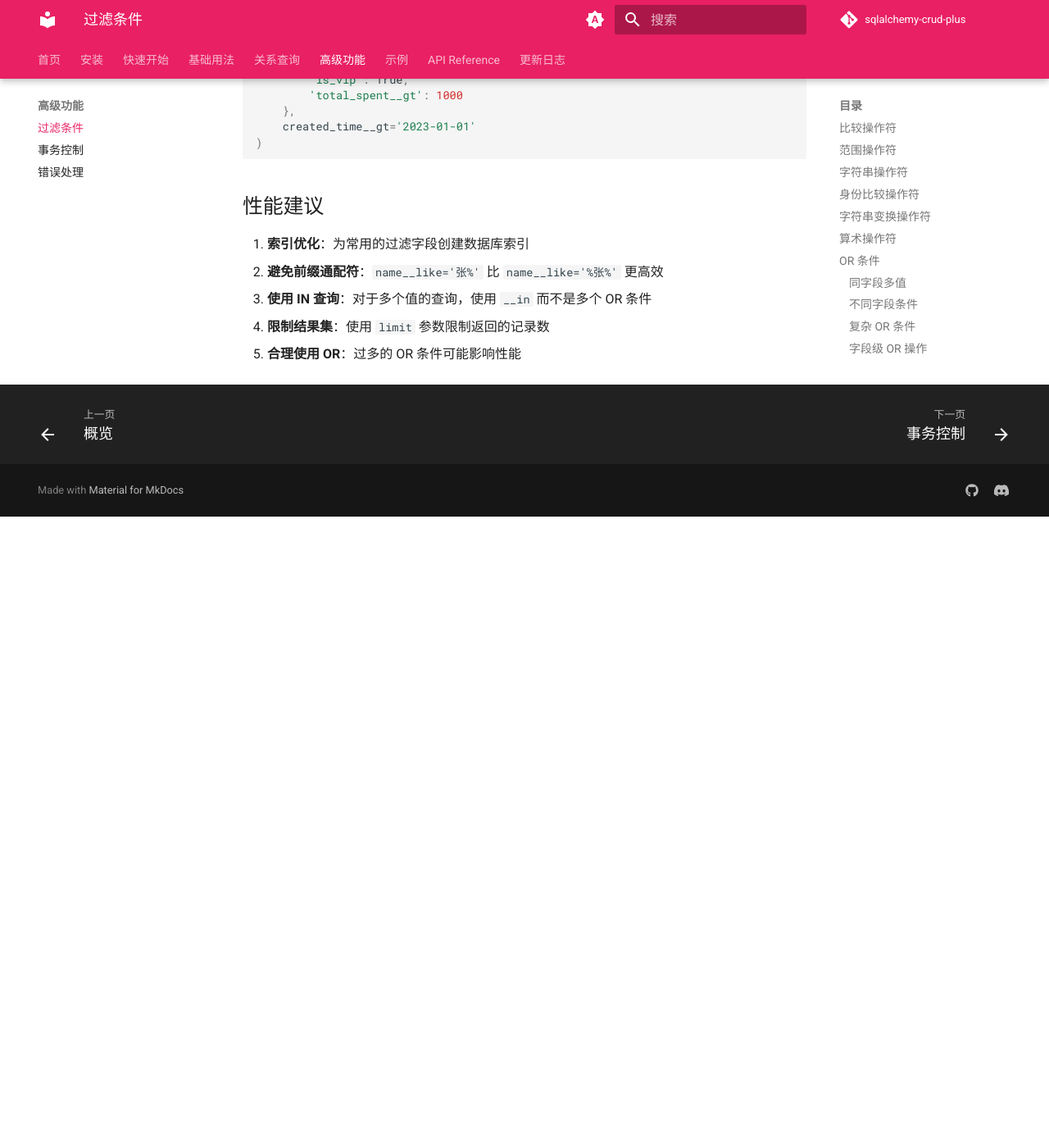
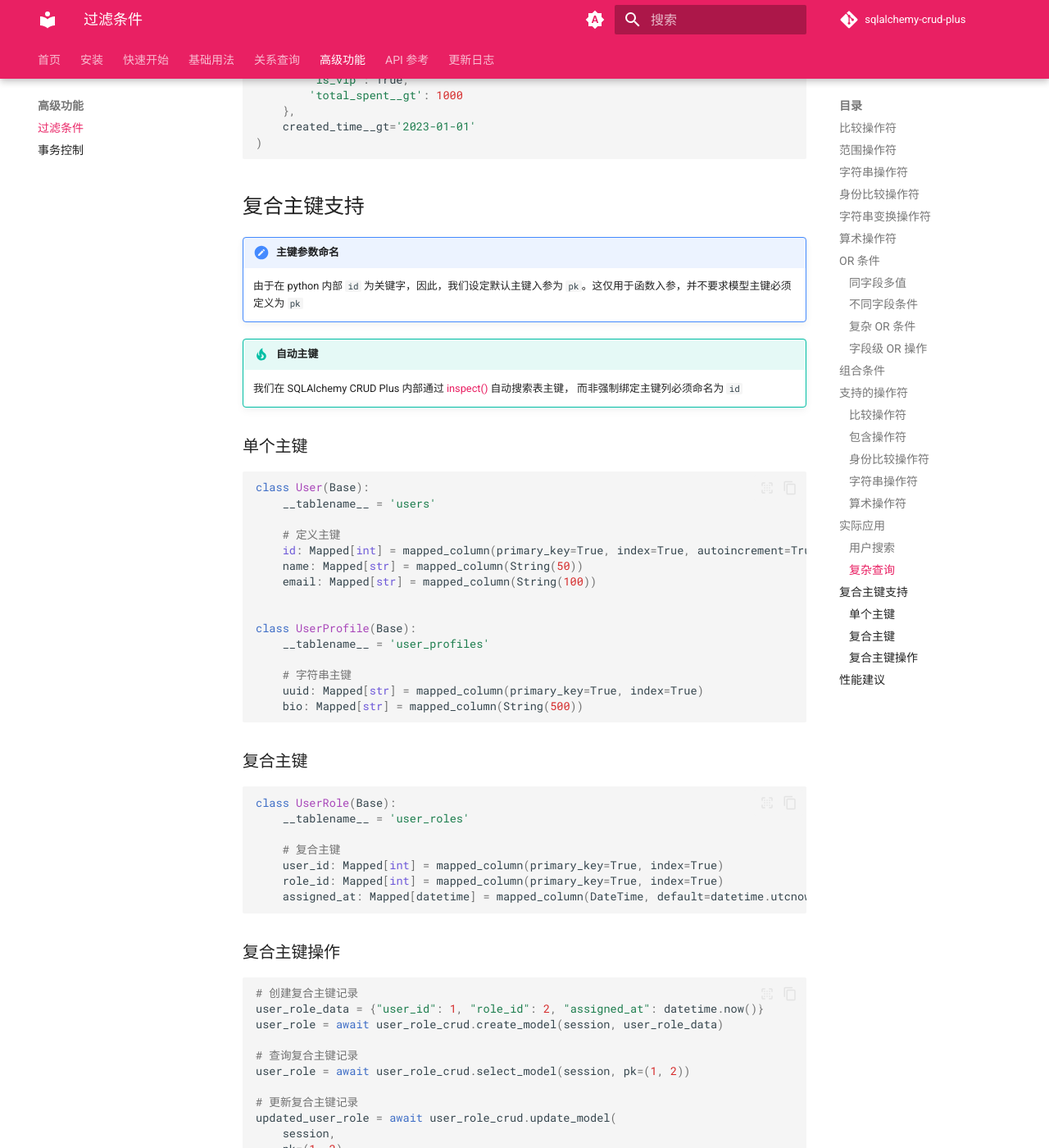
Before and after one commit to fastapi-practices/sqlalchemy-crud-plus, an MkDocs documentation site: the page built from docs/advanced/filter.md, in a window 1280 px wide and 1400 px high, scrolled down 6702 px. Shown: the whole window at 82% size. Built offline with MkDocs 1.6.1 and Material for MkDocs 9.7.7, drawn with Linux system fonts in a browser that asks for light colours; comment, search, counter and statistics services are not loaded; before the commit the page ends 7332 px from its top, so only the background shows below that; some of the changed text lies outside the part shown.

Commit message:
update docs

````diff
--- a/docs/advanced/filter.md
+++ b/docs/advanced/filter.md
@@ -274,6 +274,73 @@
 )
 ```
 
+## 复合主键支持
+
+!!! note "主键参数命名"
+
+    由于在 python 内部 `id` 为关键字，因此，我们设定默认主键入参为 `pk`。这仅用于函数入参，并不要求模型主键必须定义为 `pk`
+
+!!! tip "自动主键"
+
+    我们在 SQLAlchemy CRUD Plus 内部通过 [inspect()](https://docs.sqlalchemy.org/en/20/core/inspection.html) 自动搜索表主键，
+    而非强制绑定主键列必须命名为 `id`
+
+### 单个主键
+
+```python
+class User(Base):
+    __tablename__ = 'users'
+
+    # 定义主键
+    id: Mapped[int] = mapped_column(primary_key=True, index=True, autoincrement=True)
+    name: Mapped[str] = mapped_column(String(50))
+    email: Mapped[str] = mapped_column(String(100))
+
+
+class UserProfile(Base):
+    __tablename__ = 'user_profiles'
+
+    # 字符串主键
+    uuid: Mapped[str] = mapped_column(primary_key=True, index=True)
+    bio: Mapped[str] = mapped_column(String(500))
+```
+
+### 复合主键
+
+```python
+class UserRole(Base):
+    __tablename__ = 'user_roles'
+
+    # 复合主键
+    user_id: Mapped[int] = mapped_column(primary_key=True, index=True)
+    role_id: Mapped[int] = mapped_column(primary_key=True, index=True)
+    assigned_at: Mapped[datetime] = mapped_column(DateTime, default=datetime.utcnow)
+```
+
+### 复合主键操作
+
+```python
+# 创建复合主键记录
+user_role_data = {"user_id": 1, "role_id": 2, "assigned_at": datetime.now()}
+user_role = await user_role_crud.create_model(session, user_role_data)
+
+# 查询复合主键记录
+user_role = await user_role_crud.select_model(session, pk=(1, 2))
+
+# 更新复合主键记录
+updated_user_role = await user_role_crud.update_model(
+    session,
+    pk=(1, 2),
+    obj_in={"assigned_at": datetime.now()}
+)
+
+# 删除复合主键记录
+deleted_count = await user_role_crud.delete_model(session, pk=(1, 2))
+
+# 批量查询复合主键记录
+user_roles = await user_role_crud.select_models(session, user_id=1)
+```
+
 ## 性能建议
 
 1. **索引优化**：为常用的过滤字段创建数据库索引
@@ -281,3 +348,4 @@
 3. **使用 IN 查询**：对于多个值的查询，使用 `__in` 而不是多个 OR 条件
 4. **限制结果集**：使用 `limit` 参数限制返回的记录数
 5. **合理使用 OR**：过多的 OR 条件可能影响性能
+6. **复合主键索引**：为复合主键创建联合索引以提高查询性能
--- a/docs/api/errors.md
+++ b/docs/api/errors.md
@@ -1,120 +1,76 @@
-# 错误
+# 错误类型
 
-本页面记录了 SQLAlchemy CRUD Plus 可能抛出的错误类型和异常。
+本页面记录了 SQLAlchemy CRUD Plus 中定义的错误类型和异常。
 
-## Exception Hierarchy
+## 库内置异常
+
+SQLAlchemy CRUD Plus 定义了以下自定义异常类型：
+
+::: sqlalchemy_crud_plus.errors.SelectOperatorError
+
+::: sqlalchemy_crud_plus.errors.ColumnSortError
+
+::: sqlalchemy_crud_plus.errors.ModelColumnError
+
+::: sqlalchemy_crud_plus.errors.JoinConditionError
+
+::: sqlalchemy_crud_plus.errors.LoadingStrategyError
+
+::: sqlalchemy_crud_plus.errors.MultipleResultsError
+
+## 异常层次结构
 
 ```
 Exception
-├── SQLAlchemyError (from SQLAlchemy)
-│   ├── IntegrityError
-│   ├── DataError
-│   └── OperationalError
-├── ValidationError (from Pydantic)
-└── CRUDPlusError (custom)
-    ├── ModelNotFoundError
-    ├── MultipleResultsFoundError
-    └── InvalidFilterError
+├── SelectOperatorError          # 选择操作符错误
+├── ColumnSortError             # 列排序错误
+├── ModelColumnError            # 模型列错误
+├── JoinConditionError          # JOIN 条件错误
+├── LoadingStrategyError        # 加载策略错误
+└── MultipleResultsFoundError   # 多结果发现错误
 ```
 
-## Common Exceptions
+## 常见异常场景
 
-### ValidationError
+### SelectOperatorError
 
-Raised when Pydantic schema validation fails.
+当使用不支持的过滤操作符时抛出。
 
 ```python
-from pydantic import ValidationError
+from sqlalchemy_crud_plus.errors import SelectOperatorError
 
 try:
-    user_data = UserCreate(name="", email="invalid-email")
-except ValidationError as e:
-    print(f"Validation failed: {e}")
+    users = await user_crud.select_models(session, name__invalid_op='test')
+except SelectOperatorError as e:
+    print(f"不支持的操作符: {e}")
 ```
 
-### IntegrityError
+### ModelColumnError
 
-Raised when database constraints are violated.
+当访问模型中不存在的列时抛出。
 
 ```python
-from sqlalchemy.exc import IntegrityError
+from sqlalchemy_crud_plus.errors import ModelColumnError
 
 try:
-    user = await user_crud.create_model(session, user_data)
-except IntegrityError as e:
-    if "UNIQUE constraint failed" in str(e):
-        print("Email already exists")
+    users = await user_crud.select_models(session, nonexistent_column='value')
+except ModelColumnError as e:
+    print(f"列不存在: {e}")
 ```
 
-### ModelNotFoundError
+### MultipleResultsFoundError
 
-Custom exception for when a model is not found.
+当期望单个结果但找到多个结果时抛出。
 
 ```python
-user = await user_crud.select_model(session, 999)
-if not user:
-    # Handle not found case
-    pass
+from sqlalchemy_crud_plus.errors import MultipleResultsFoundError
+
+try:
+    user = await user_crud.update_model_by_column(
+        session,
+        obj_in={"name": "新名称"},
+        name__like='%张%'  # 可能匹配多条记录
+    )
+except MultipleResultsFoundError as e:
+    print(f"找到多条记录: {e}")
 ```
-
-## Error Handling Patterns
-
-### Basic Error Handling
-
-```python
-async def safe_create_user(user_data: dict):
-    try:
-        validated_data = UserCreate(**user_data)
-        async with _async_db_session() as session:
-            async with session.begin():
-                user = await user_crud.create_model(session, validated_data)
-        return {"success": True, "user": user}
-
-    except ValidationError as e:
-        return {"success": False, "error": "Invalid data", "details": str(e)}
-
-    except IntegrityError as e:
-        return {"success": False, "error": "Database constraint violation", "details": str(e)}
-
-    except Exception as e:
-        return {"success": False, "error": "Unexpected error", "details": str(e)}
-```
-
-### Transaction Error Handling
-
-```python
-async def transaction_with_error_handling():
-    async with _async_db_session() as session:
-        try:
-            async with session.begin():
-                # Multiple operations
-                user = await user_crud.create_model(session, user_data)
-                profile = await profile_crud.create_model(session, profile_data)
-
-        except Exception as e:
-            # Transaction automatically rolled back
-            print(f"Transaction failed: {e}")
-            raise
-```
-
-## Best Practices
-
-1. **Catch Specific Exceptions**
-   - Always catch the most specific exception type first
-   - Provide meaningful error messages
-   - Log detailed error information for debugging
-
-2. **Use Transaction Context**
-   - Let `session.begin()` handle rollbacks automatically
-   - Don't manually manage transaction state unless necessary
-   - Keep transactions as short as possible
-
-3. **Validate Early**
-   - Use Pydantic schemas to validate input data
-   - Check for required conditions before database operations
-   - Provide clear validation error messages
-
-4. **Error Logging**
-   - Log errors with sufficient context
-   - Include request IDs or user information
-   - Use appropriate log levels (ERROR, WARNING, INFO)
--- a/mkdocs.yml
+++ b/mkdocs.yml
@@ -9,21 +9,15 @@
   - 首页: index.md
   - 安装: installing.md
   - 快速开始: getting-started/quick-start.md
-  - 基础用法:
-      - CRUD 操作: usage/crud.md
-  - 关系查询:
-      - 概览: relationships/overview.md
+  - 基础用法: usage/crud.md
+  - 关系查询: relationships/overview.md
   - 高级功能:
       - 过滤条件: advanced/filter.md
       - 事务控制: advanced/transaction.md
-      - 错误处理: advanced/error-handling.md
-  - 示例:
-      - 基础示例: examples/basic.md
-      - 关系查询示例: examples/relationships.md
-  - API Reference:
-      - CRUDPlus: api/crud-plus.md
-      - Types: api/types.md
-      - Errors: api/errors.md
+  - API 参考:
+      - CRUDPlus 类: api/crud-plus.md
+      - 类型定义: api/types.md
+      - 错误类型: api/errors.md
   - 更新日志: changelog.md
 
 theme:
````
